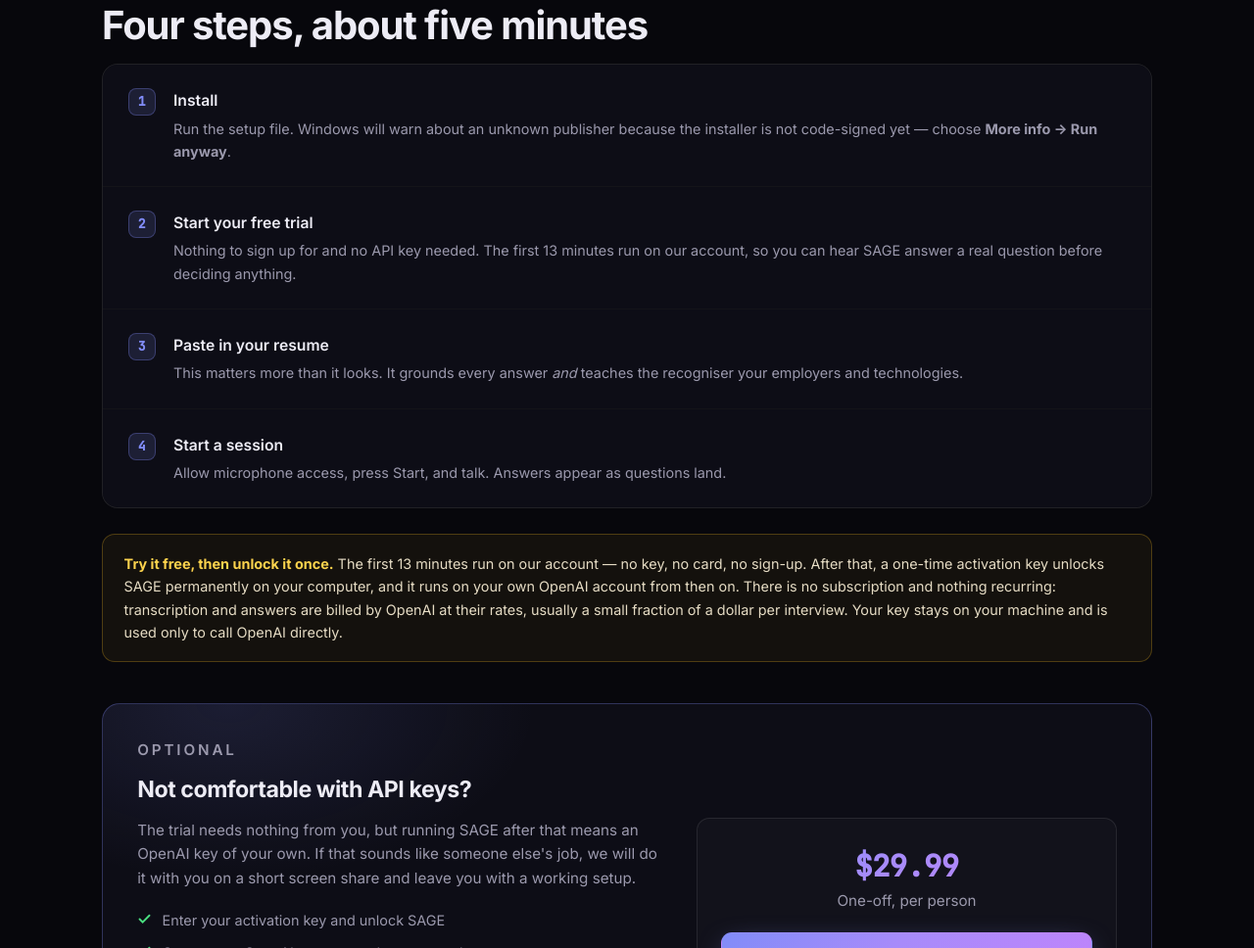
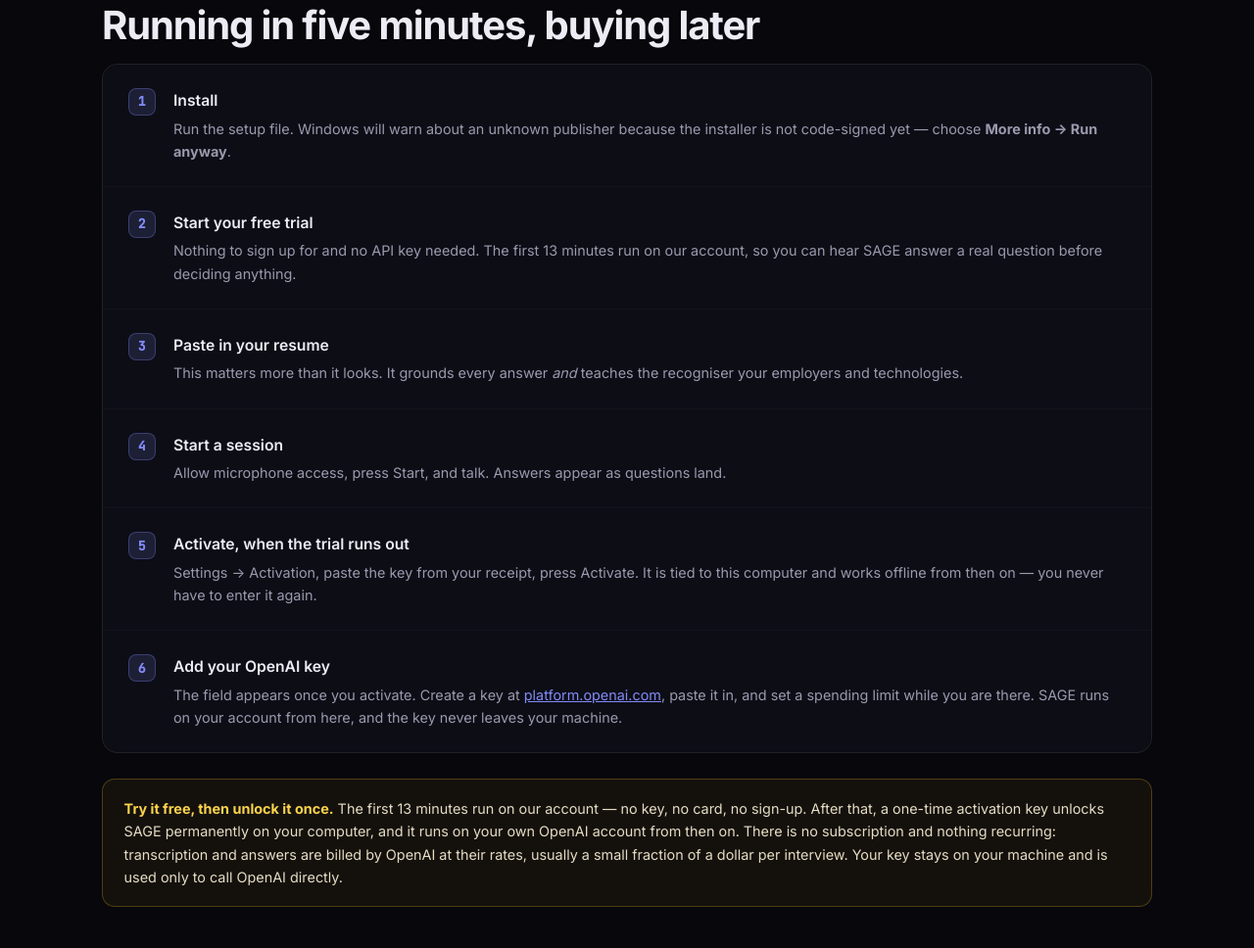
Before and after one commit to MytreshR/SAGE-releases, a website: page site/index.html in a window 1280 px wide. Shown: the part 2556-3524 px from the top of the page at 98% size. Drawn offline with Linux system fonts and the light colour scheme.

Commit message:
Document what happens after the trial ends
The setup steps stopped at 'start a session', which is where the free
trial ends and the two things a paying customer actually has to do
begin. Someone who has just bought a key had no instruction telling
them where to put it, or that the OpenAI key field only appears once
they have.

```diff
--- a/site/index.html
+++ b/site/index.html
@@ -1001,7 +1001,7 @@
       <section id="setup" class="wrap">
         <div class="reveal">
           <p class="eyebrow">Setup</p>
-          <h2>Four steps, about five minutes</h2>
+          <h2>Running in five minutes, buying later</h2>
         </div>
 
         <div class="steps reveal">
@@ -1040,6 +1040,30 @@
             <div>
               <h4>Start a session</h4>
               <p>Allow microphone access, press Start, and talk. Answers appear as questions land.</p>
+            </div>
+          </div>
+          <div class="step">
+            <div class="num">5</div>
+            <div>
+              <h4>Activate, when the trial runs out</h4>
+              <p>
+                Settings &rarr; Activation, paste the key from your receipt, press Activate. It is
+                tied to this computer and works offline from then on &mdash; you never have to
+                enter it again.
+              </p>
+            </div>
+          </div>
+          <div class="step">
+            <div class="num">6</div>
+            <div>
+              <h4>Add your OpenAI key</h4>
+              <p>
+                The field appears once you activate. Create a key at
+                <a style="color: var(--indigo)" href="https://platform.openai.com/api-keys"
+                  >platform.openai.com</a
+                >, paste it in, and set a spending limit while you are there. SAGE runs on your
+                account from here, and the key never leaves your machine.
+              </p>
             </div>
           </div>
         </div>
```
